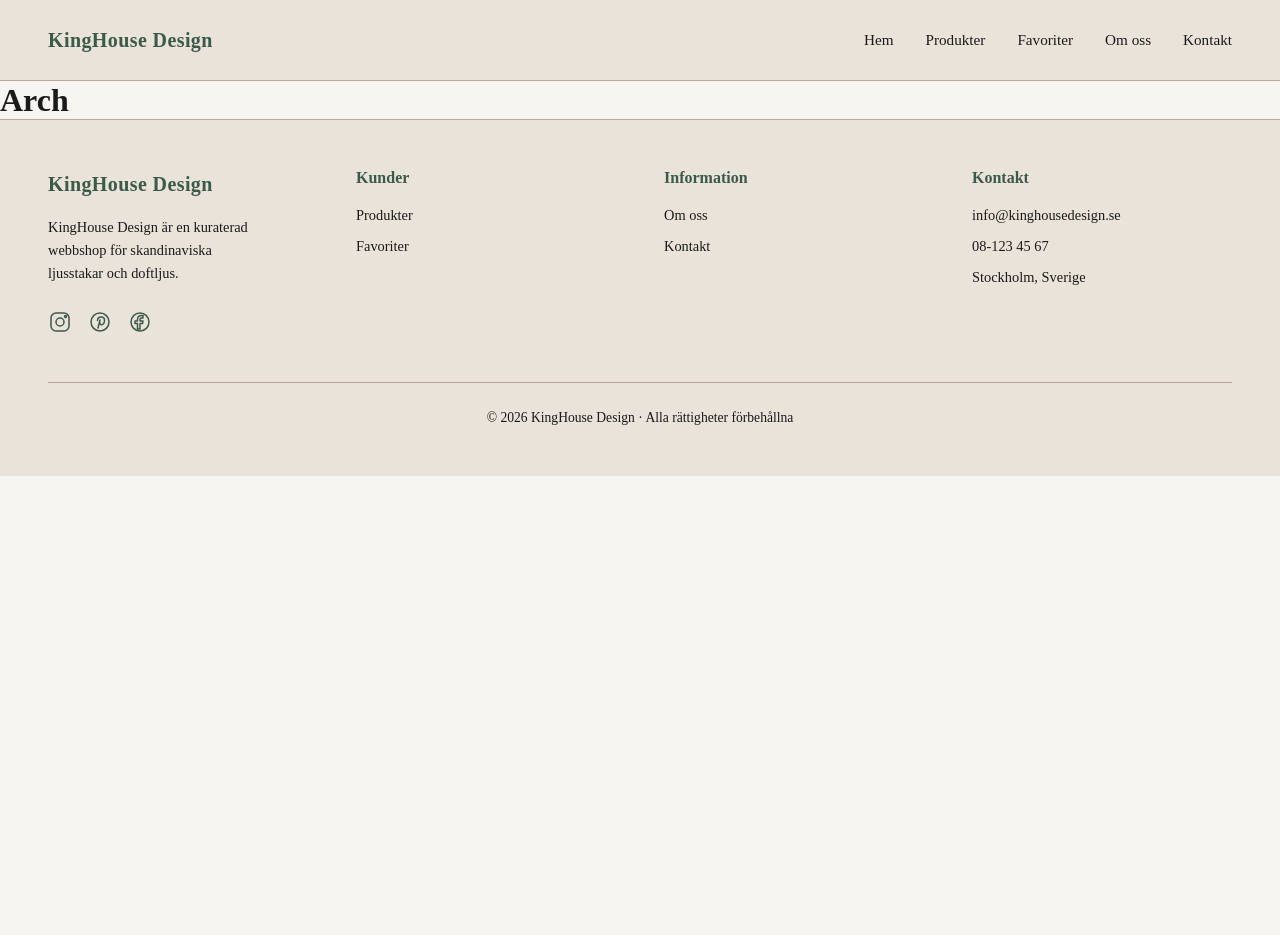
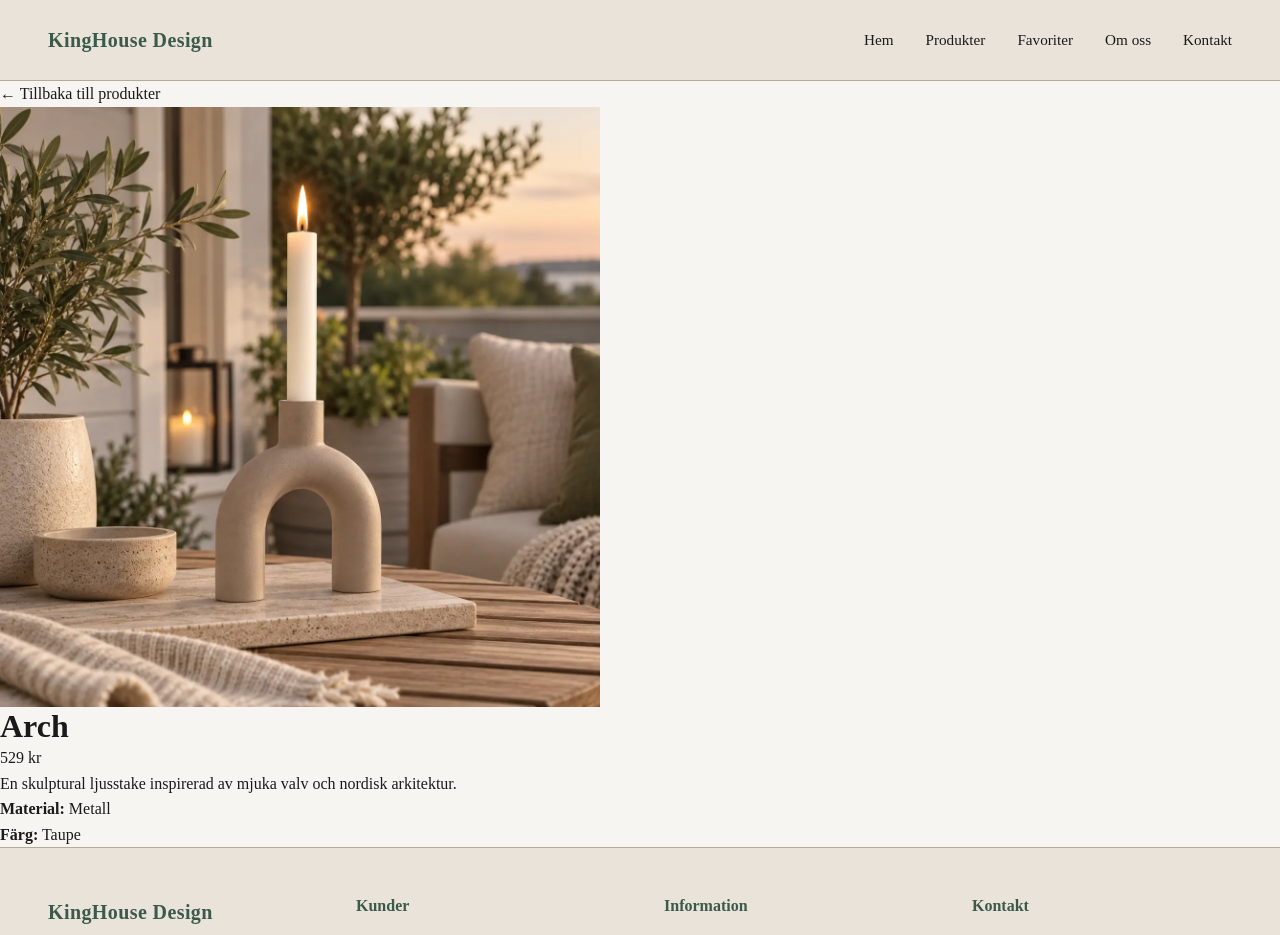
Before and after one commit to KingaSzayer-Iths/kinghouse-nextjs, a Next.js app: page /products/arch in a window 1280 px wide. Shown: the top 935 px of the page. Before the commit the page ends 800 px from the top, so only its background shows below. Built offline with nearby package versions, Linux system fonts and the light colour scheme; data requests are answered from the project's data file.

Commit message:
add product details and not found handling

```diff
--- a/src/app/products/[slug]/page.tsx
+++ b/src/app/products/[slug]/page.tsx
@@ -1,4 +1,7 @@
 import type { Product } from "@/types/Product";
+import Image from "next/image";
+import { notFound } from "next/navigation";
+import Link from "next/link";
 
 
 interface ProductPageProps {
@@ -18,9 +21,32 @@ const products: Product[] = await response.json();
     // Hämtar den första matchande produkten i arrayen
     const product = products[0];
 
+    // Om ingen produkt hittas, visa 404-sidan
+    if (!product) {
+        notFound();
+    }
+
+
     return (
         <main id="main-content">
-        <h1>{product?.name}</h1>
+            <Link href="/products">
+                ← Tillbaka till produkter
+            </Link>
+            <Image
+                src={product.image}
+                alt={product.alt}
+                width={600}
+                height={600}
+            />
+            <h1>{product.name}</h1>
+            <p>{product.price} kr</p>
+            <p>{product.description}</p>
+            <p><strong>Material:</strong> {product.material}</p>
+            <p><strong>Färg:</strong> {product.color}</p>
+            {product.scent && (
+                <p><strong>Doft:</strong> {product.scent}</p>
+            )}
+
         </main>
     );
 }
```
Lines whose indentation alone changed are shown as unchanged.
